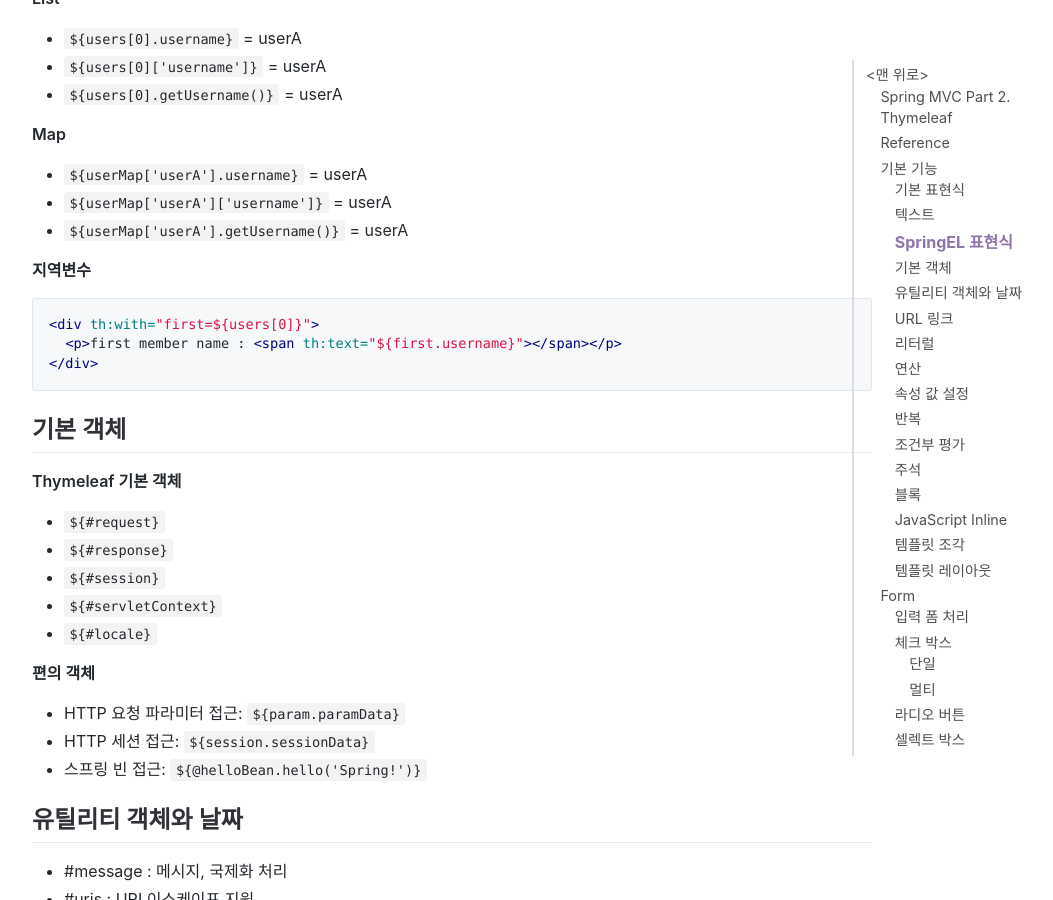
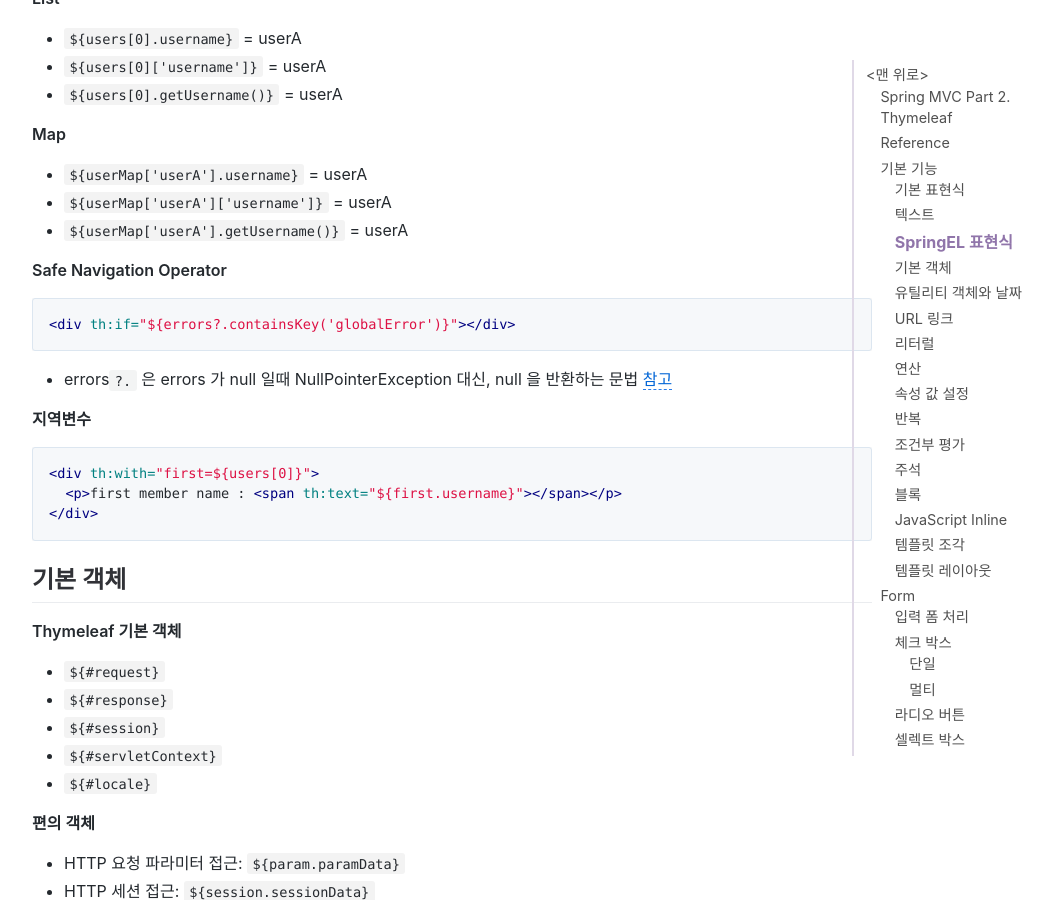
Before and after one commit to jihunparkme/jihunparkme.github.io, a Jekyll site: the page built from _posts/2021-10-11-Spring-MVC-Part2-Thymeleaf.md, in a window 1280 px wide and 900 px high, scrolled down 3540 px. Shown: the whole window, without its empty margins (188-1241 px from the left). Built offline with Jekyll 4.4.1, drawn with Linux system fonts in a browser that asks for light colours; comment, search, counter and statistics services are not loaded.

Commit message:
[Thymeleaf] SpringEL Safe Navigation Operator 추가

````diff
--- a/_posts/2021-10-11-Spring-MVC-Part2-Thymeleaf.md
+++ b/_posts/2021-10-11-Spring-MVC-Part2-Thymeleaf.md
@@ -157,6 +157,14 @@
 - `${userMap['userA'].username}` = userA
 - `${userMap['userA']['username']}` = userA
 - `${userMap['userA'].getUsername()}` = userA
+
+**Safe Navigation Operator**
+
+```html
+<div th:if="${errors?.containsKey('globalError')}"></div>
+```
+
+- errors`?.` 은 errors 가 null 일때 NullPointerException 대신, null 을 반환하는 문법 [참고](https://docs.spring.io/spring-framework/docs/current/reference/html/core.html#expressions-operator-safe-navigation)
 
 **지역변수**
 
````
